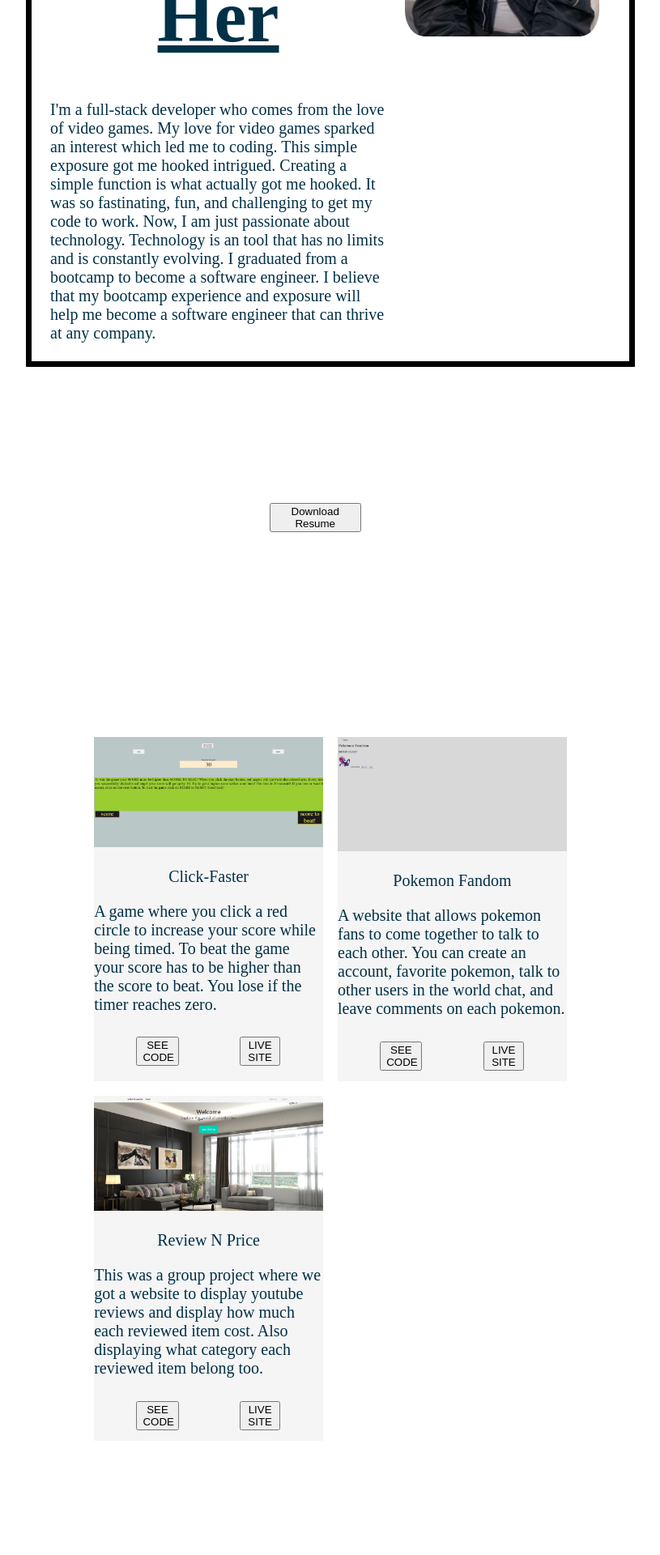
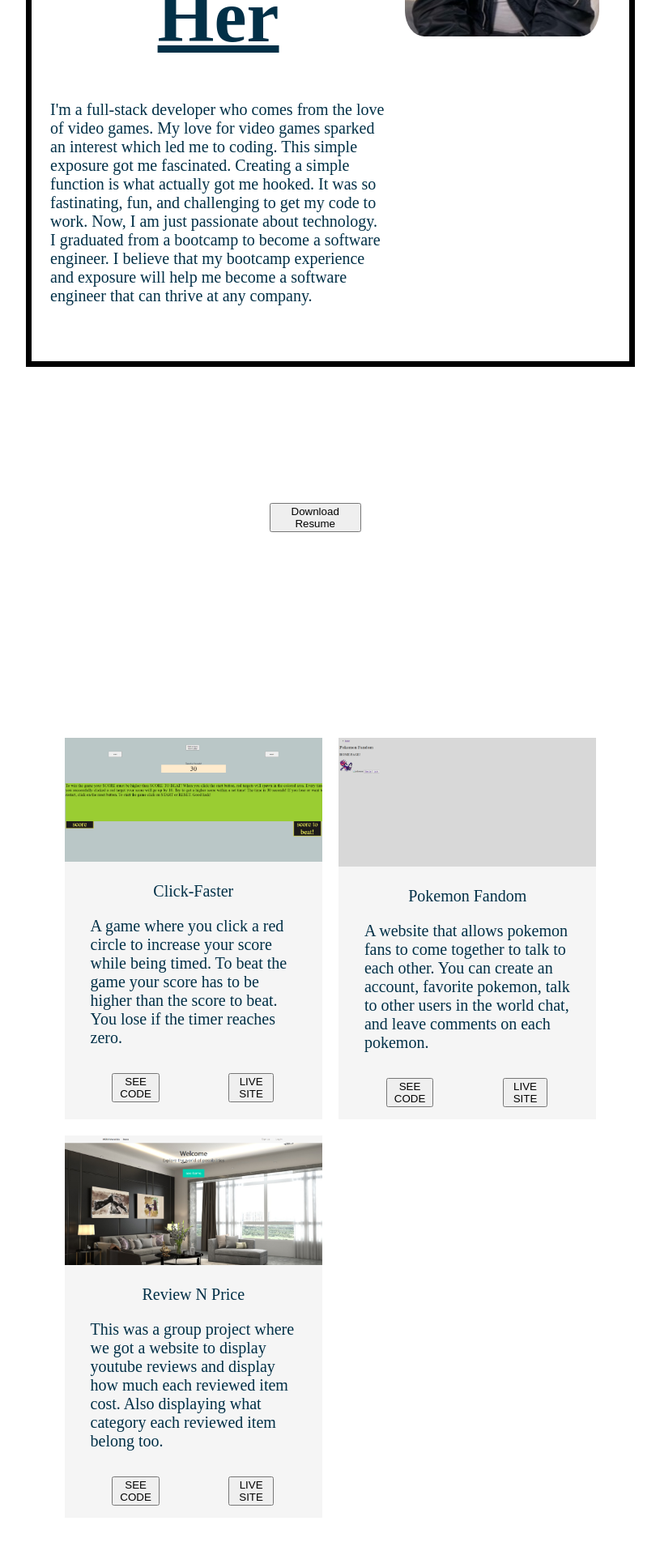
Before and after one commit to fmher/nextjs-portfolio-, a Next.js app: page / in a window 1280 px wide. Shown: the part 440-2360 px from the top of the page at 81% size, without its empty margins (232-1047 px from the left). Built offline with nearby package versions, Linux system fonts and the light colour scheme.

Commit message:
looks decent

```diff
--- a/pages/index.js
+++ b/pages/index.js
@@ -29,11 +29,11 @@ export default function Home() {
               <p id='profile-p'>
 
                 I'm a full-stack developer who comes from the love of video games. My love for video games sparked
-                an interest which led me to coding. This simple exposure got me hooked intrigued. Creating a
+                an interest which led me to coding. This simple exposure got me fascinated.
+                Creating a
                 simple function is what actually got me hooked.
                 It was so fastinating, fun, and challenging to get my code to work.
-                Now, I am just passionate about technology. Technology is an tool that has no limits
-                 and is constantly evolving.
+                Now, I am just passionate about technology.
                 I graduated from
                 a bootcamp to become a software engineer.
                 I believe that my bootcamp experience and exposure will help me become a software engineer that can
@@ -74,7 +74,7 @@ export default function Home() {
 
             <p class='project-name'>Click-Faster</p>
 
-            <p>A game where you click a red circle to increase your score while being timed. To beat the game your score has to be higher than the score to beat. You lose if the timer reaches zero. </p>
+            <p class='project-desc'>A game where you click a red circle to increase your score while being timed. To beat the game your score has to be higher than the score to beat. You lose if the timer reaches zero. </p>
 
             <div class='btn-position'>
 
@@ -99,7 +99,7 @@ export default function Home() {
 
             <p class='project-name'>Pokemon Fandom</p>
 
-            <p>A website that allows pokemon fans to come together to talk to each other. You can create an account, favorite pokemon, talk to other users in the world chat, and leave comments on each pokemon.</p>
+            <p class='project-desc'>A website that allows pokemon fans to come together to talk to each other. You can create an account, favorite pokemon, talk to other users in the world chat, and leave comments on each pokemon.</p>
 
             <div class='btn-position'>
               <a href='https://github.com/fmher/project-2'>
@@ -122,7 +122,7 @@ export default function Home() {
 
             <p class='project-name'>Review N Price</p>
 
-            <p>This was a group project where we got a website to display youtube reviews and display how much each reviewed item cost. Also displaying what category each reviewed item belong too.</p>
+            <p class='project-desc'>This was a group project where we got a website to display youtube reviews and display how much each reviewed item cost. Also displaying what category each reviewed item belong too.</p>
 
             <div class='btn-position'>
               <a href='https://github.com/fmher/project-3-client'>
--- a/styles/globals.css
+++ b/styles/globals.css
@@ -105,7 +105,7 @@ button {
   width: 90%;
   font-size: 20px;
   margin-left: 5%;
-  margin-bottom: 5%;
+  margin-bottom: 15%;
   margin-top: -5%;
 }
 
@@ -121,7 +121,7 @@ button {
   grid-template-columns: auto auto;
   grid-template-rows: auto auto;
   /* margin-top: 10%; */
-  margin: 10%;
+  margin: 5%;
 }
 
 .btn-position {
@@ -159,6 +159,11 @@ button {
 
 .project-name {
   text-align: center;
+}
+
+.project-desc {
+  margin-left: 10%;
+  margin-right: 10%;
 }
 
 /* :root {
```
